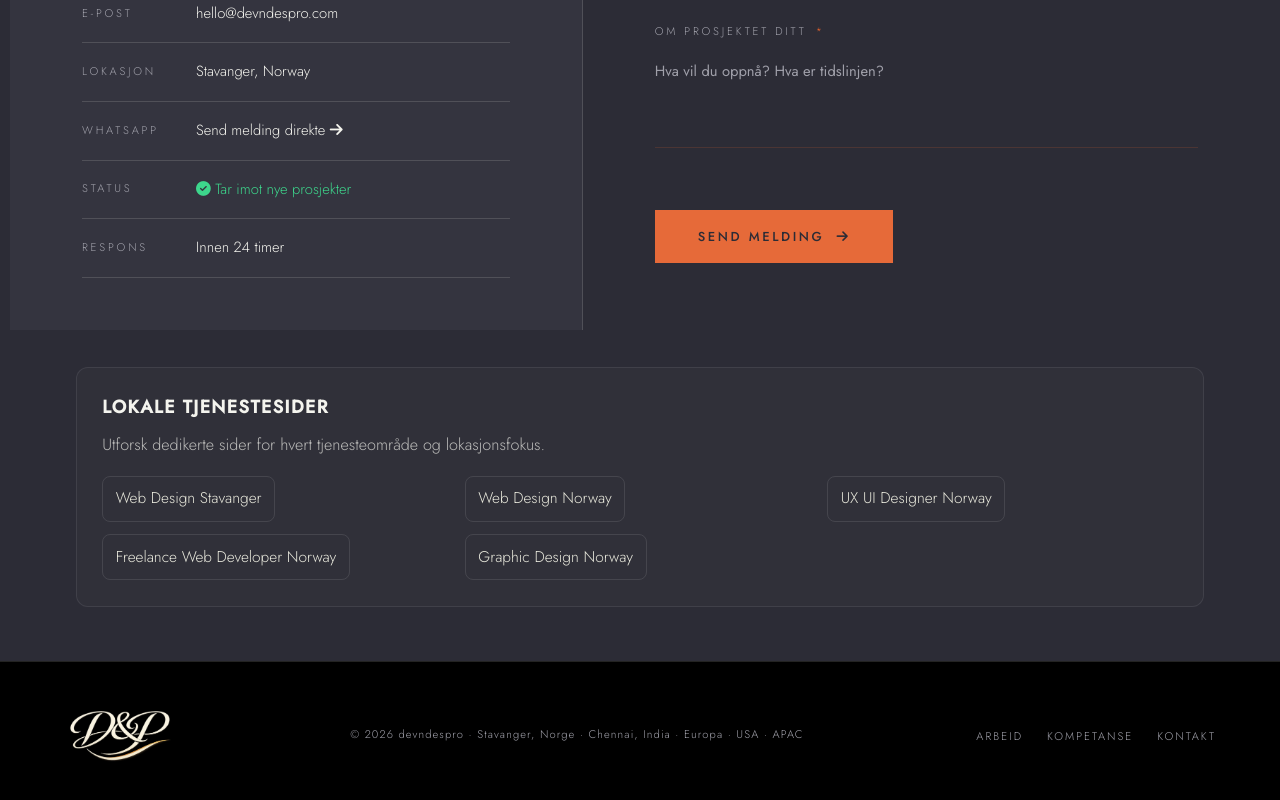
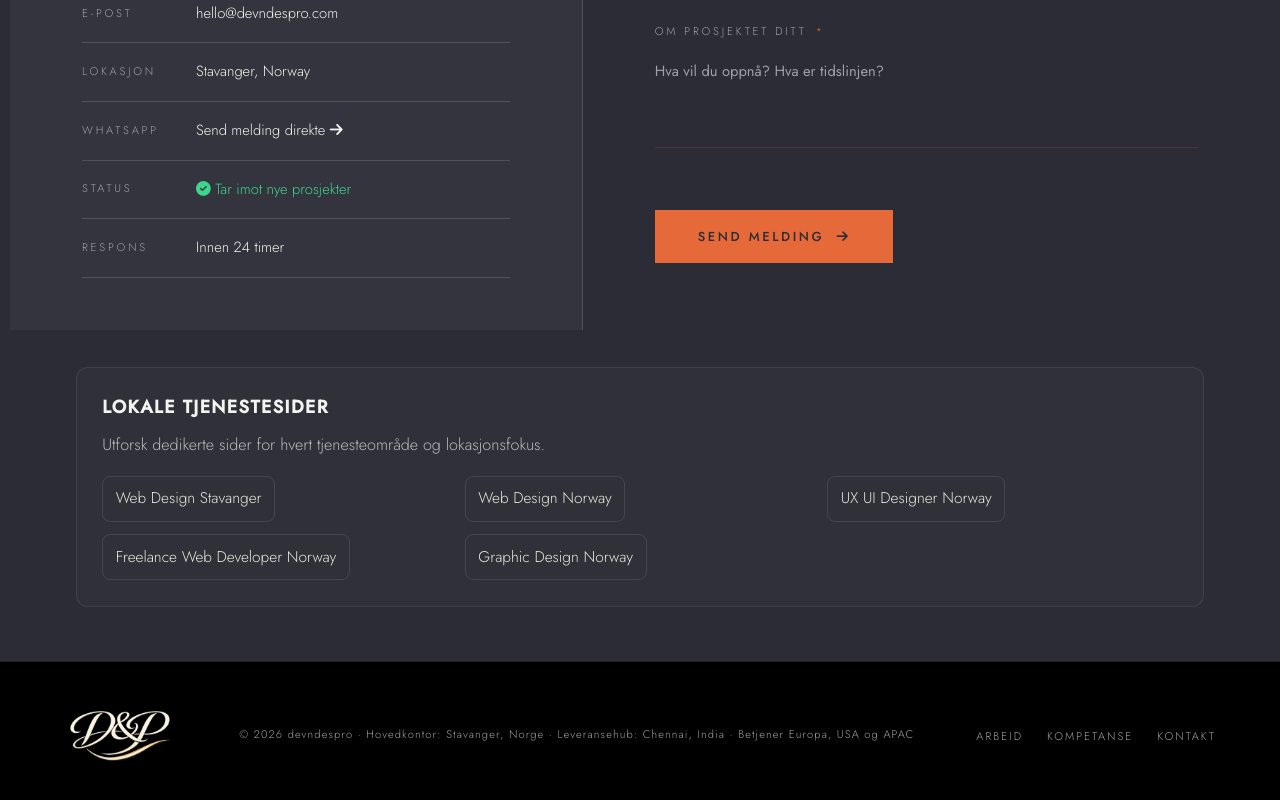
Before and after one commit to karthic2914/devndespro, a React (Vite) app: page / in a window 1280 px wide. Shown: the part 7808-8608 px from the top of the page. Built offline with nearby package versions, Linux system fonts and the light colour scheme; a web font is replaced by a local one.

Commit message:
Refine footer location order and labels in EN/NO

```diff
--- a/src/App.jsx
+++ b/src/App.jsx
@@ -221,7 +221,7 @@ function App() {
         contactLabels: ['Email', 'Location', 'WhatsApp', 'Status', 'Response'],
         seoLinksTitle: 'Local Service Pages',
         seoLinksNote: 'Explore dedicated pages for each service area and location focus.',
-        footerCopy: '© 2026 devndespro · Stavanger, Norway · Chennai, India · Europe · USA · APAC'
+        footerCopy: '© 2026 devndespro · HQ: Stavanger, Norway · Delivery Hub: Chennai, India · Serving Europe, USA & APAC'
       },
       no: {
         servicesLabel: 'Hva Vi Leverer',
@@ -307,7 +307,7 @@ function App() {
         contactLabels: ['E-post', 'Lokasjon', 'WhatsApp', 'Status', 'Respons'],
         seoLinksTitle: 'Lokale tjenestesider',
         seoLinksNote: 'Utforsk dedikerte sider for hvert tjenesteområde og lokasjonsfokus.',
-        footerCopy: '© 2026 devndespro · Stavanger, Norge · Chennai, India · Europa · USA · APAC'
+        footerCopy: '© 2026 devndespro · Hovedkontor: Stavanger, Norge · Leveransehub: Chennai, India · Betjener Europa, USA og APAC'
       }
     };
 
--- a/src/template.html
+++ b/src/template.html
@@ -543,7 +543,7 @@
 
 <footer>
   <a href="#" class="f-logo"><img src="/images/DDDP_logo_mark.webp" alt="devndespro logo" class="f-logo-img" width="1280" height="655" loading="lazy" decoding="async"></a>
-  <p class="f-copy">© 2026 devndespro · Stavanger, Norway · Chennai, India · Europe · USA · APAC</p>
+  <p class="f-copy">© 2026 devndespro · HQ: Stavanger, Norway · Delivery Hub: Chennai, India · Serving Europe, USA & APAC</p>
   <ul class="f-nav">
     <li><a href="#work" data-i18n="nav.work">Work</a></li>
     <li><a href="#skills-section" data-i18n="nav.skills">Skills</a></li>
```
